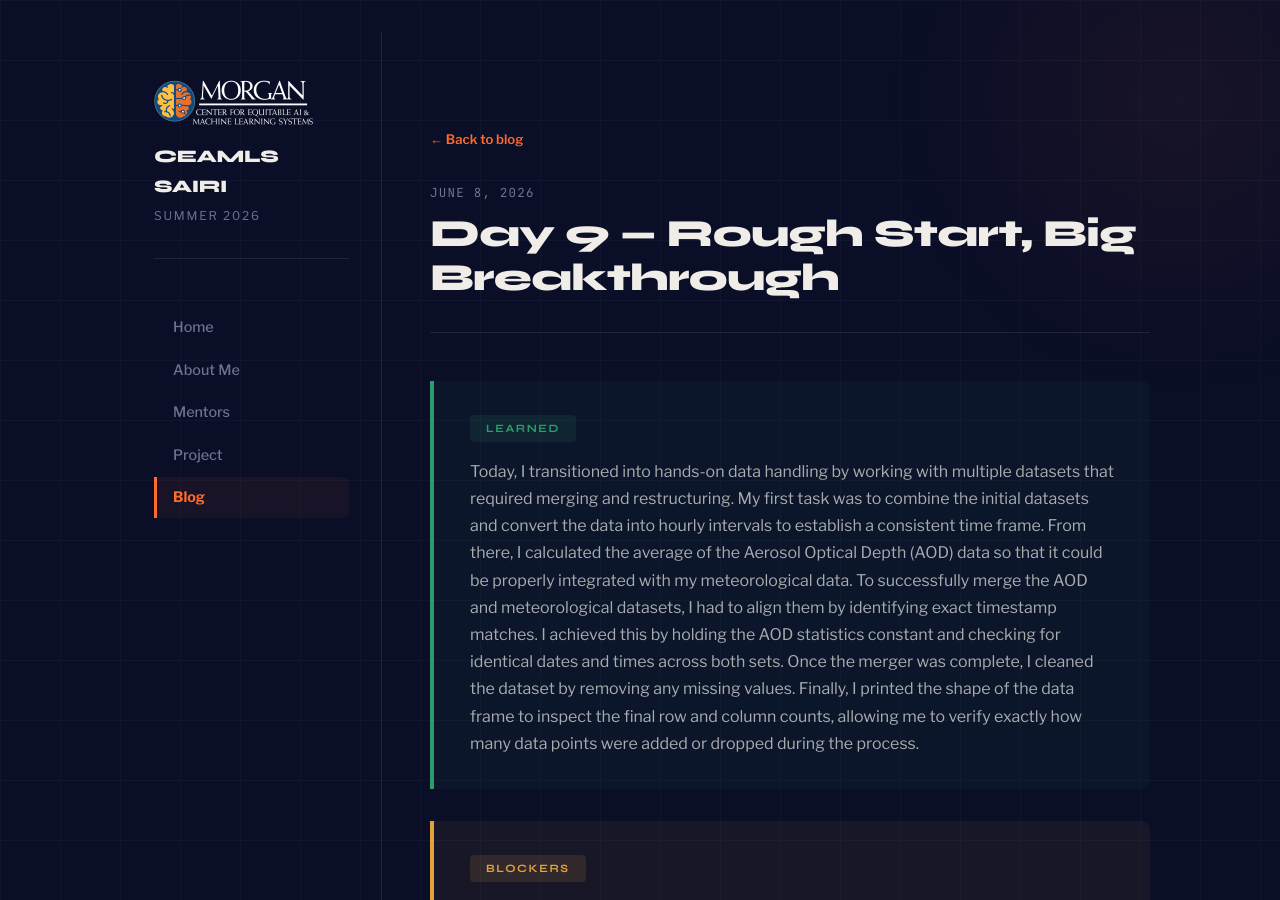
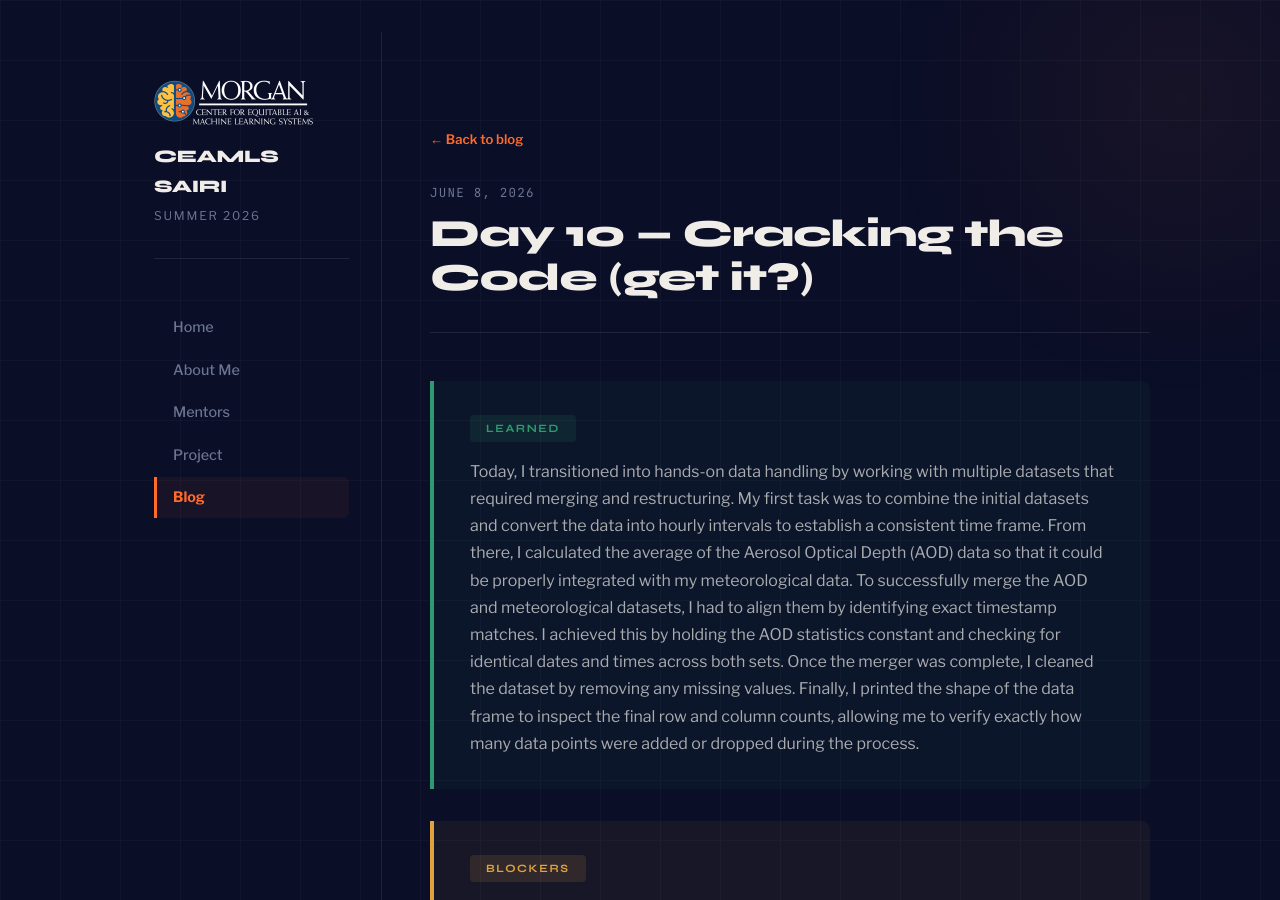
Before and after one commit to JulienNgando/julienngandoceamIs26.github.io, a Jekyll site: the page built from _posts/2026-06-08-day-10.md, in a window 1280 px wide and 900 px high. Built offline with Jekyll 4.4.1, drawn with Linux system fonts in a browser that asks for light colours.

Commit message:
Update 2026-06-08-day-10.md

```diff
--- a/_posts/2026-06-08-day-10.md
+++ b/_posts/2026-06-08-day-10.md
@@ -1,8 +1,8 @@
 ---
 layout: post
-title: "Day 9 — Rough Start, Big Breakthrough"
+title: "Day 10 — Cracking the Code (get it?)"
 date: 2026-06-08
-permalink: /day9.html
+permalink: /day10.html
 tags: ["research", "design", "dev"]
 what_i_learned: >
   Today, I transitioned into hands-on data handling by working with multiple datasets that required merging and restructuring. My first task was to combine the initial datasets and convert the data into hourly intervals to establish a consistent time frame. From there, I calculated the average of the Aerosol Optical Depth (AOD) data so that it could be properly integrated with my meteorological data.
```
